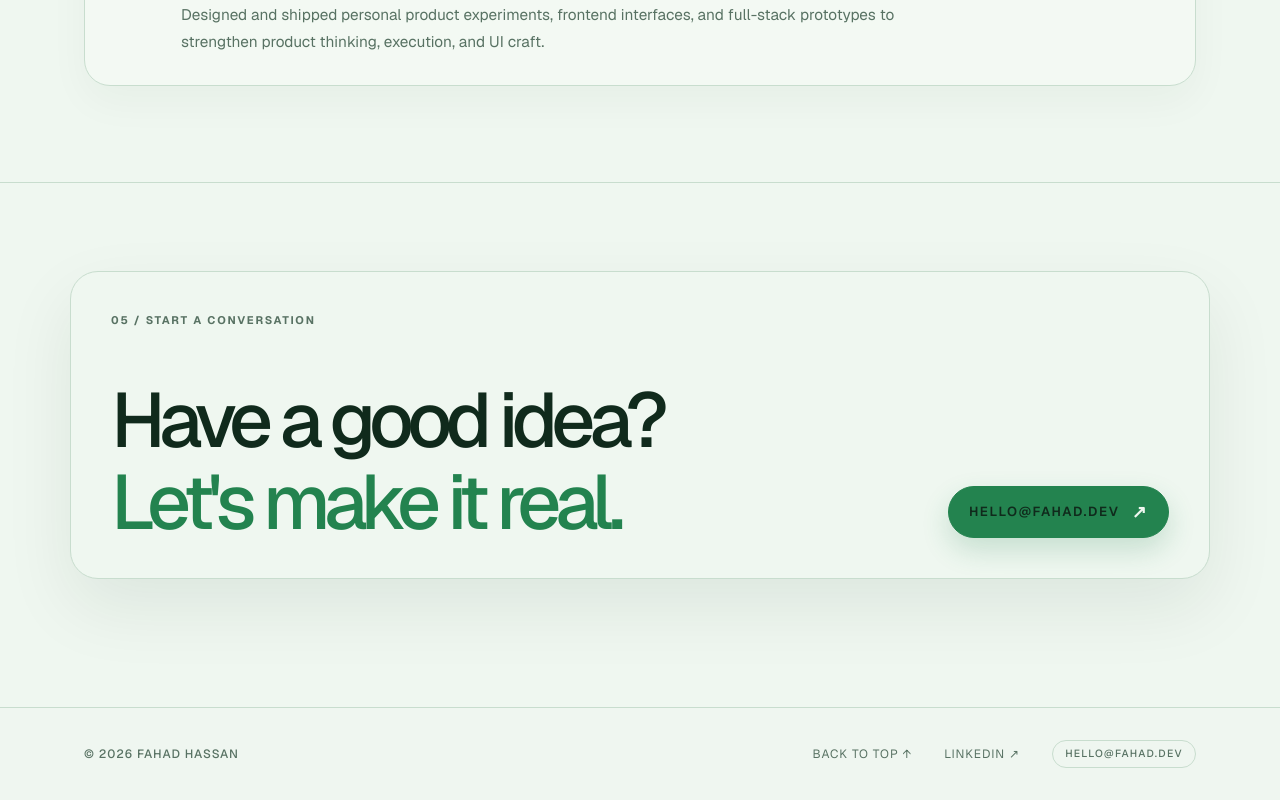
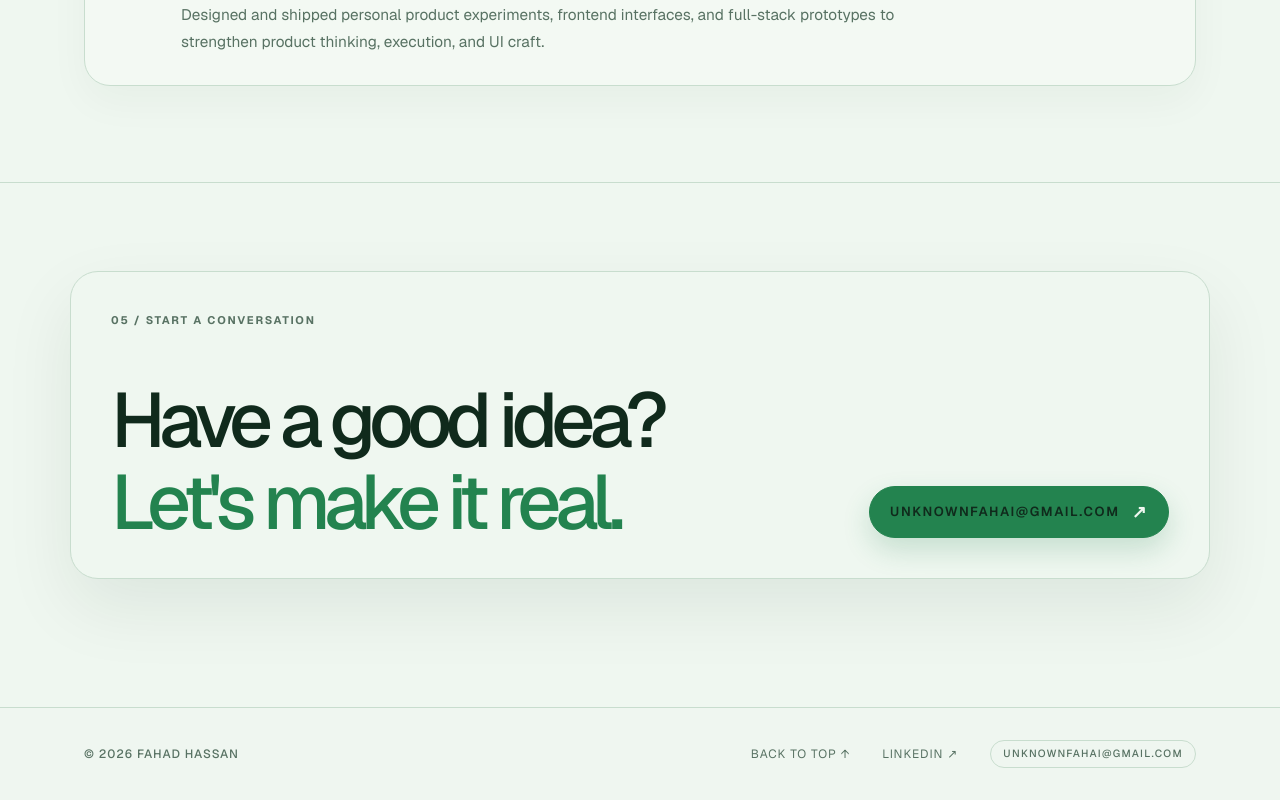
Before and after one commit to fhmalik2211-netizen/Fahad-Portfolio, a Next.js app: page / in a window 1280 px wide. Shown: the part 4194-4994 px from the top of the page. Built offline with nearby package versions, Linux system fonts and the light colour scheme.

Commit message:
Update email address in ContactSection and Footer components

```diff
--- a/app/components/ContactSection.tsx
+++ b/app/components/ContactSection.tsx
@@ -17,9 +17,9 @@ export default function ContactSection() {
 
           <a
             className="group inline-flex items-center gap-3 rounded-full border border-[var(--accent)] bg-[var(--accent)] px-5 py-3 text-[.82rem] font-semibold uppercase tracking-[.12em] text-[var(--background)] shadow-[0_12px_28px_rgba(35,131,79,0.2)] transition-all duration-200 hover:-translate-y-0.5 hover:brightness-110 focus-visible:outline-2 focus-visible:outline-offset-2 focus-visible:outline-[var(--accent)]"
-            href="mailto:hello@fahad.dev"
+            href="mailto:unknownfahai@gmail.com"
           >
-            hello@fahad.dev
+            unknownfahai@gmail.com
             <span
               className="inline-flex text-[1.1rem] text-[var(--background)] transition-transform duration-200 group-hover:translate-x-1"
               aria-hidden="true"
--- a/app/components/Footer.tsx
+++ b/app/components/Footer.tsx
@@ -21,9 +21,9 @@ export default function Footer() {
           </a>
           <a
             className="inline-flex items-center gap-2 rounded-full border border-[var(--line)] px-3 py-1.5 text-[.65rem] font-medium tracking-[.12em] text-[var(--foreground)] transition-all duration-200 hover:border-[var(--accent)] hover:text-[var(--accent)]"
-            href="mailto:hello@fahad.dev"
+            href="mailto:unknownfahai@gmail.com"
           >
-            hello@fahad.dev
+            unknownfahai@gmail.com
           </a>
         </div>
       </div>
```
